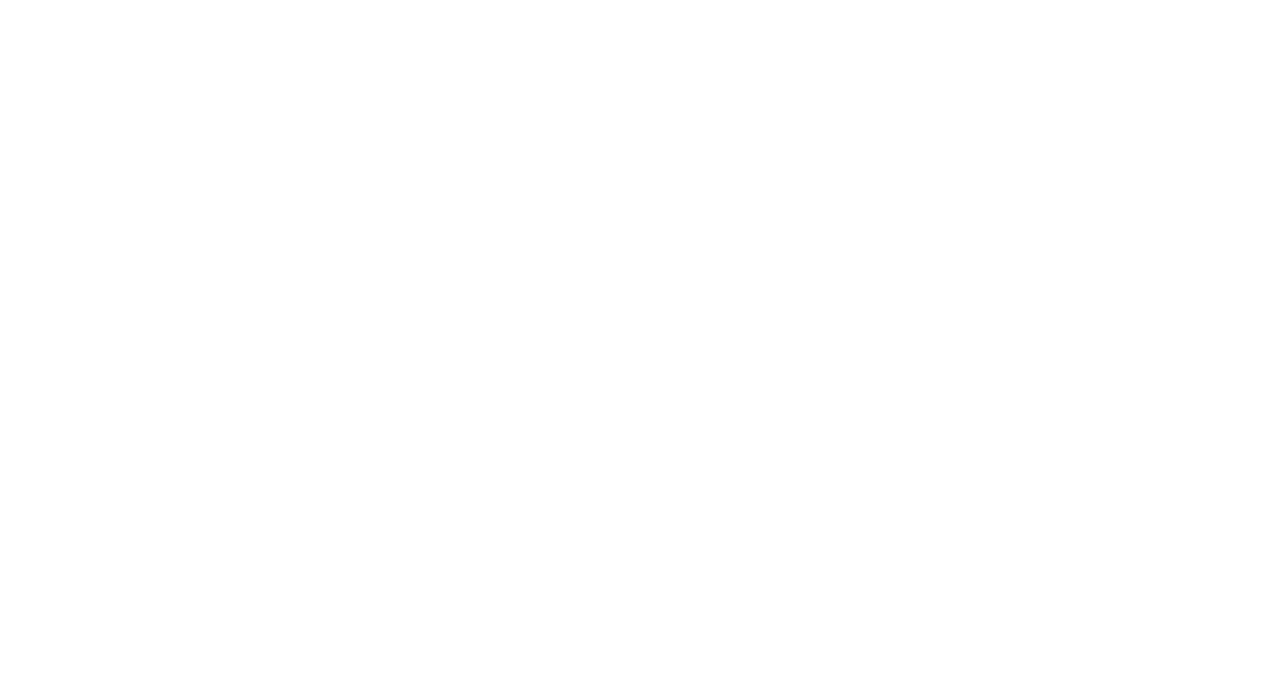
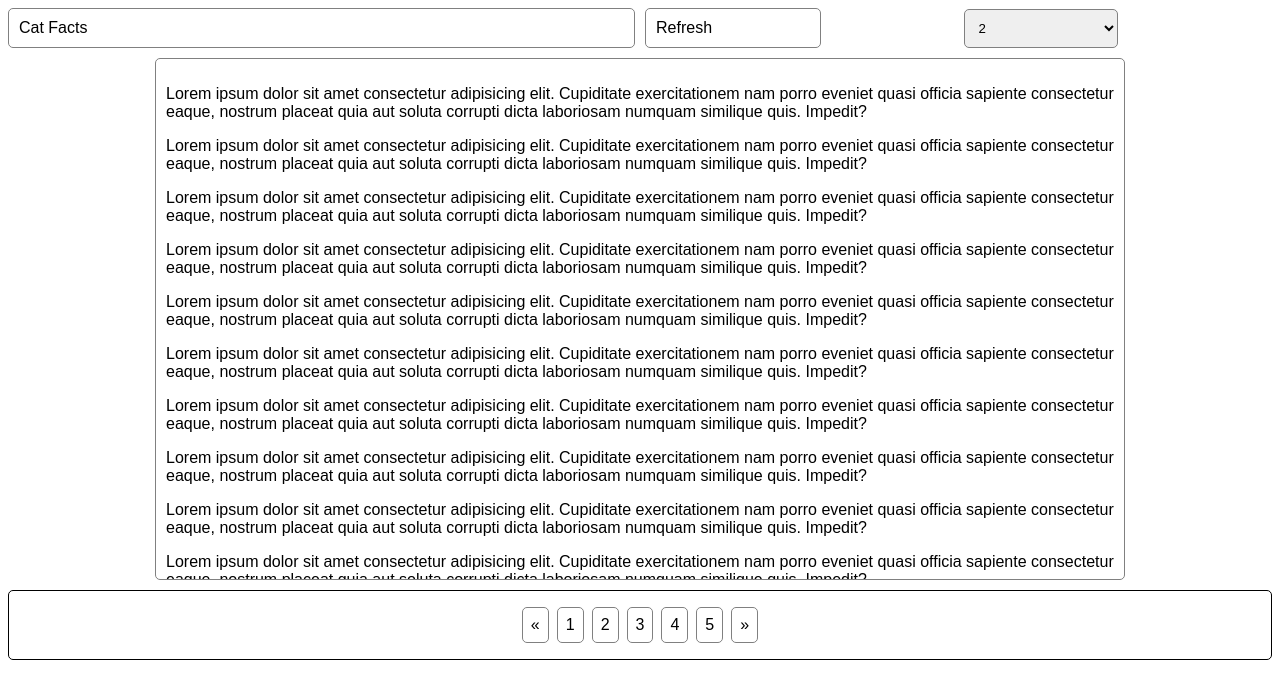
Before and after one commit to Laxman-Male/cat_Facts, a plain HTML site: page index.html in a window 1280 px wide. Drawn offline with Linux system fonts and the light colour scheme.

Commit message:
initial: commit

```diff
--- a/index.html
+++ b/index.html
@@ -8,6 +8,95 @@
   </head>
 
   <body>
+    <div id="navBar">
+      <p id="catFact">Cat Facts</p>
+      <p id="refresh">Refresh</p>
+      <select id="selectNum">
+        <option>2</option>
+        <option>5</option>
+        <option>7</option>
+        <option>8</option>
+      </select>
+    </div>
+    <section id="mainSection">
+      <p>
+        Lorem ipsum dolor sit amet consectetur adipisicing elit. Cupiditate
+        exercitationem nam porro eveniet quasi officia sapiente consectetur
+        eaque, nostrum placeat quia aut soluta corrupti dicta laboriosam numquam
+        similique quis. Impedit?
+      </p>
+      <p>
+        Lorem ipsum dolor sit amet consectetur adipisicing elit. Cupiditate
+        exercitationem nam porro eveniet quasi officia sapiente consectetur
+        eaque, nostrum placeat quia aut soluta corrupti dicta laboriosam numquam
+        similique quis. Impedit?
+      </p>
+      <p>
+        Lorem ipsum dolor sit amet consectetur adipisicing elit. Cupiditate
+        exercitationem nam porro eveniet quasi officia sapiente consectetur
+        eaque, nostrum placeat quia aut soluta corrupti dicta laboriosam numquam
+        similique quis. Impedit?
+      </p>
+      <p>
+        Lorem ipsum dolor sit amet consectetur adipisicing elit. Cupiditate
+        exercitationem nam porro eveniet quasi officia sapiente consectetur
+        eaque, nostrum placeat quia aut soluta corrupti dicta laboriosam numquam
+        similique quis. Impedit?
+      </p>
+
+      <p>
+        Lorem ipsum dolor sit amet consectetur adipisicing elit. Cupiditate
+        exercitationem nam porro eveniet quasi officia sapiente consectetur
+        eaque, nostrum placeat quia aut soluta corrupti dicta laboriosam numquam
+        similique quis. Impedit?
+      </p>
+      <p>
+        Lorem ipsum dolor sit amet consectetur adipisicing elit. Cupiditate
+        exercitationem nam porro eveniet quasi officia sapiente consectetur
+        eaque, nostrum placeat quia aut soluta corrupti dicta laboriosam numquam
+        similique quis. Impedit?
+      </p>
+      <p>
+        Lorem ipsum dolor sit amet consectetur adipisicing elit. Cupiditate
+        exercitationem nam porro eveniet quasi officia sapiente consectetur
+        eaque, nostrum placeat quia aut soluta corrupti dicta laboriosam numquam
+        similique quis. Impedit?
+      </p>
+      <p>
+        Lorem ipsum dolor sit amet consectetur adipisicing elit. Cupiditate
+        exercitationem nam porro eveniet quasi officia sapiente consectetur
+        eaque, nostrum placeat quia aut soluta corrupti dicta laboriosam numquam
+        similique quis. Impedit?
+      </p>
+      <p>
+        Lorem ipsum dolor sit amet consectetur adipisicing elit. Cupiditate
+        exercitationem nam porro eveniet quasi officia sapiente consectetur
+        eaque, nostrum placeat quia aut soluta corrupti dicta laboriosam numquam
+        similique quis. Impedit?
+      </p>
+      <p>
+        Lorem ipsum dolor sit amet consectetur adipisicing elit. Cupiditate
+        exercitationem nam porro eveniet quasi officia sapiente consectetur
+        eaque, nostrum placeat quia aut soluta corrupti dicta laboriosam numquam
+        similique quis. Impedit?
+      </p>
+      <p>
+        Lorem ipsum dolor sit amet consectetur adipisicing elit. Cupiditate
+        exercitationem nam porro eveniet quasi officia sapiente consectetur
+        eaque, nostrum placeat quia aut soluta corrupti dicta laboriosam numquam
+        similique quis. Impedit?
+      </p>
+    </section>
+    <footer id="pagination">
+      <p>&laquo;</p>
+      <p>1</p>
+      <p>2</p>
+      <p>3</p>
+      <p>4</p>
+      <p>5</p>
+      <p>&raquo;</p>
+    </footer>
+
     <script src="script.js"></script>
   </body>
 </html>
--- a/style.css
+++ b/style.css
@@ -0,0 +1,72 @@
+
+
+
+body{
+    font-family: sans-serif;
+}
+#navBar{
+     display: grid;
+    grid-template-columns: repeat(4,1fr);
+    gap: 10px;
+ }
+#catFact{
+ grid-column-start: 1;
+ grid-column-end: 3;
+ border: 1px solid gray;
+ border-radius: 5px;
+ font-family:sans-serif;
+ align-self: center;
+ margin: 0px;
+ padding: 10px;
+}
+#refresh{
+     width: 50%;
+     border: 1px solid gray;
+     border-radius: 5px;
+
+     align-self: center;
+ margin: 0px;
+ padding: 10px;
+}
+#selectNum{
+     width: 50%;
+     border: 1px solid gray;
+     border-radius: 5px;
+
+     align-self: center;
+ margin: 0px;
+ padding: 10px;
+}
+#mainSection{
+    border: 1px solid gray;
+    border-radius: 5px;
+height: 500px;
+ overflow: auto;
+
+    width: 75%;
+    margin: auto;
+    margin-top: 10px;
+    margin-bottom: 10px;
+    padding: 10px;
+}
+#pagination{
+     display: flex;
+    align-items: center;
+    justify-content: center;
+    gap: 8px;
+    border: 1px solid black;
+    border-radius: 5px;
+}
+
+
+#pagination p{
+    border: 1px solid gray;
+    border-radius: 5px;
+    padding: 8px;
+    align-self: center;
+}
+#pagination p:hover{
+    background-color: gray;
+    color: white;
+    cursor: pointer;
+}
```
